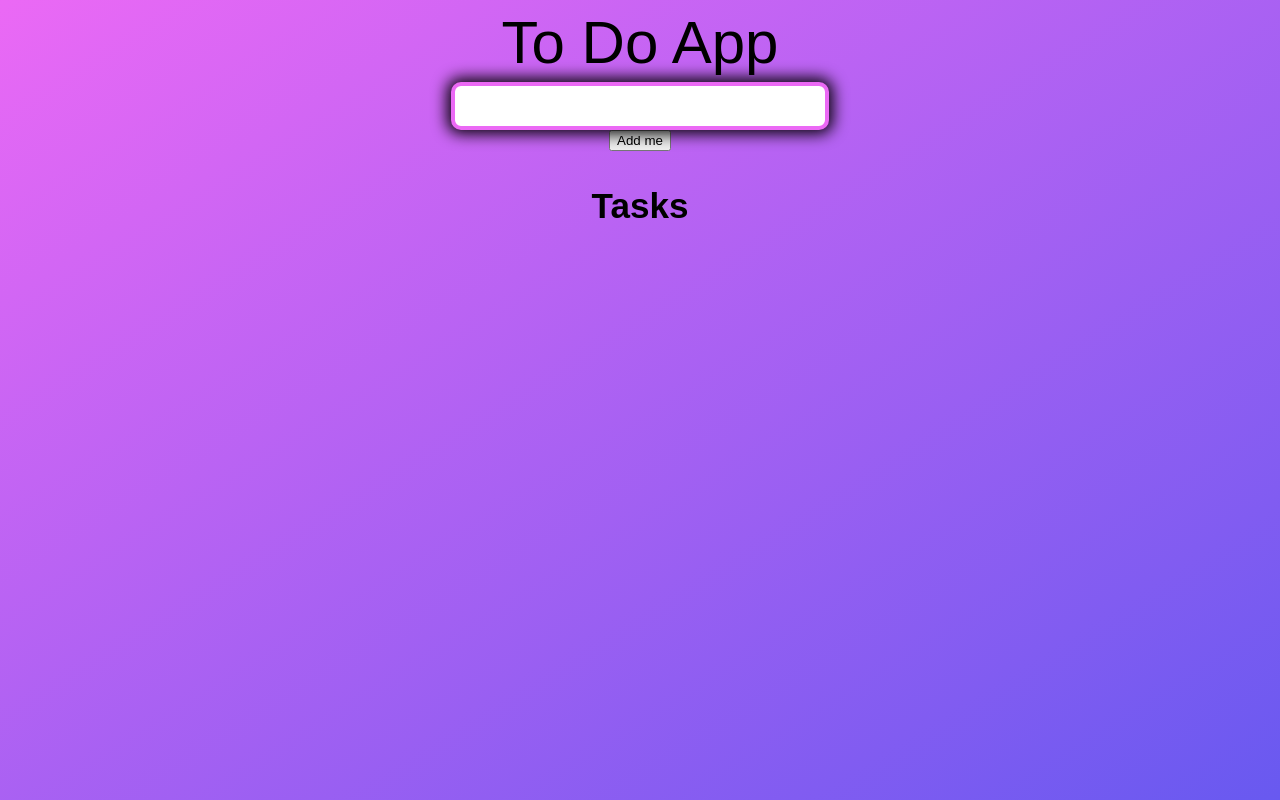
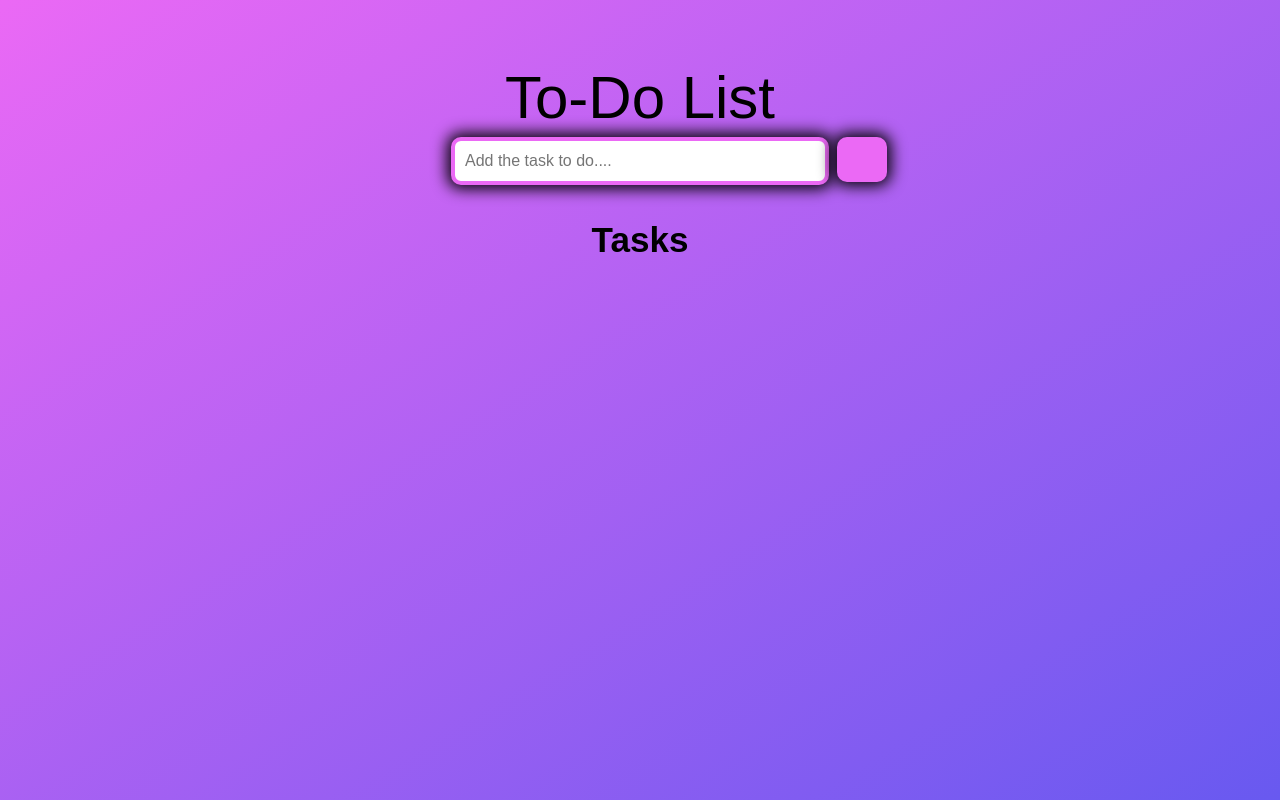
Before and after one commit to Sumran99/To-Do-Application, a plain HTML site: page index.html in a window 1280 px wide. Drawn offline with Linux system fonts and the light colour scheme.

Commit message:
Updated index.html

```diff
--- a/index.html
+++ b/index.html
@@ -1,25 +1,36 @@
 <!DOCTYPE html>
 <html lang="en">
+
 <head>
-    <meta charset="UTF-8">
+    <meta charset="UTF-8" />
+
     <meta http-equiv="X-UA-Compatible" content="IE=edge">
     <meta name="viewport" content="width=device-width, initial-scale=1.0">
     <script src="index.js"></script>
-    <link rel="stylesheet" href="index.css"/>
+    <link rel="stylesheet" href="index.css" />
     <title>To Do</title>
+
+
 </head>
+
 <body>
+    <div class="fa-3x">
+        <i class="fa-solid fa-clipboard-list fa-fade fa-2x"
+            style="--fa-animation-duration: 2s; --fa-fade-opacity: 0.6;"></i>
+    </div>
     <header>
-        To Do App
+
+        To-Do List
     </header>
     <div class="task_input">
-        <input type="text" class="input_task"required/>
-    </div>
-    <div class="submit_task">
-        <button type="submit" onclick="addTask()">Add me</button>
+        <input type="text" class="input_task" placeholder="Add the task to do...." />
+        <button class="submit" type="submit" onclick="addTask()">
+            <i class="fa-solid fa-plus fa-2x"></i>
+        </button>
     </div>
     <div class="tasks">
         <h3>Tasks</h3>
     </div>
 </body>
+
 </html>
```
